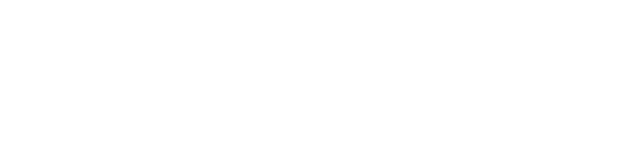
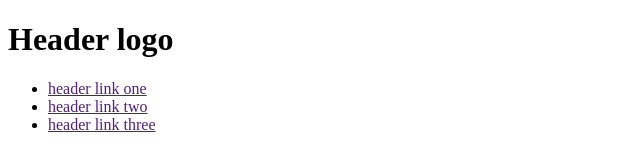
Before and after one commit to MarcinMikaa/landing-page, a plain HTML site: page index.html in a window 1280 px wide. Shown: the whole page, without its empty margins (0-640 px from the left). Drawn offline with Linux system fonts and the light colour scheme.

Commit message:
Create a header template

```diff
--- a/index.html
+++ b/index.html
@@ -6,5 +6,16 @@
         <link rel="stylesheet" href="style.css" />
         <title>Landing Page</title>
     </head>
-    <body></body>
+    <body>
+        <header>
+            <h1>Header logo</h1>
+            <div class="routs-section">
+                <ul>
+                    <li><a href="">header link one</a></li>
+                    <li><a href="">header link two</a></li>
+                    <li><a href="">header link three</a></li>
+                </ul>
+            </div>
+        </header>
+    </body>
 </html>
```
